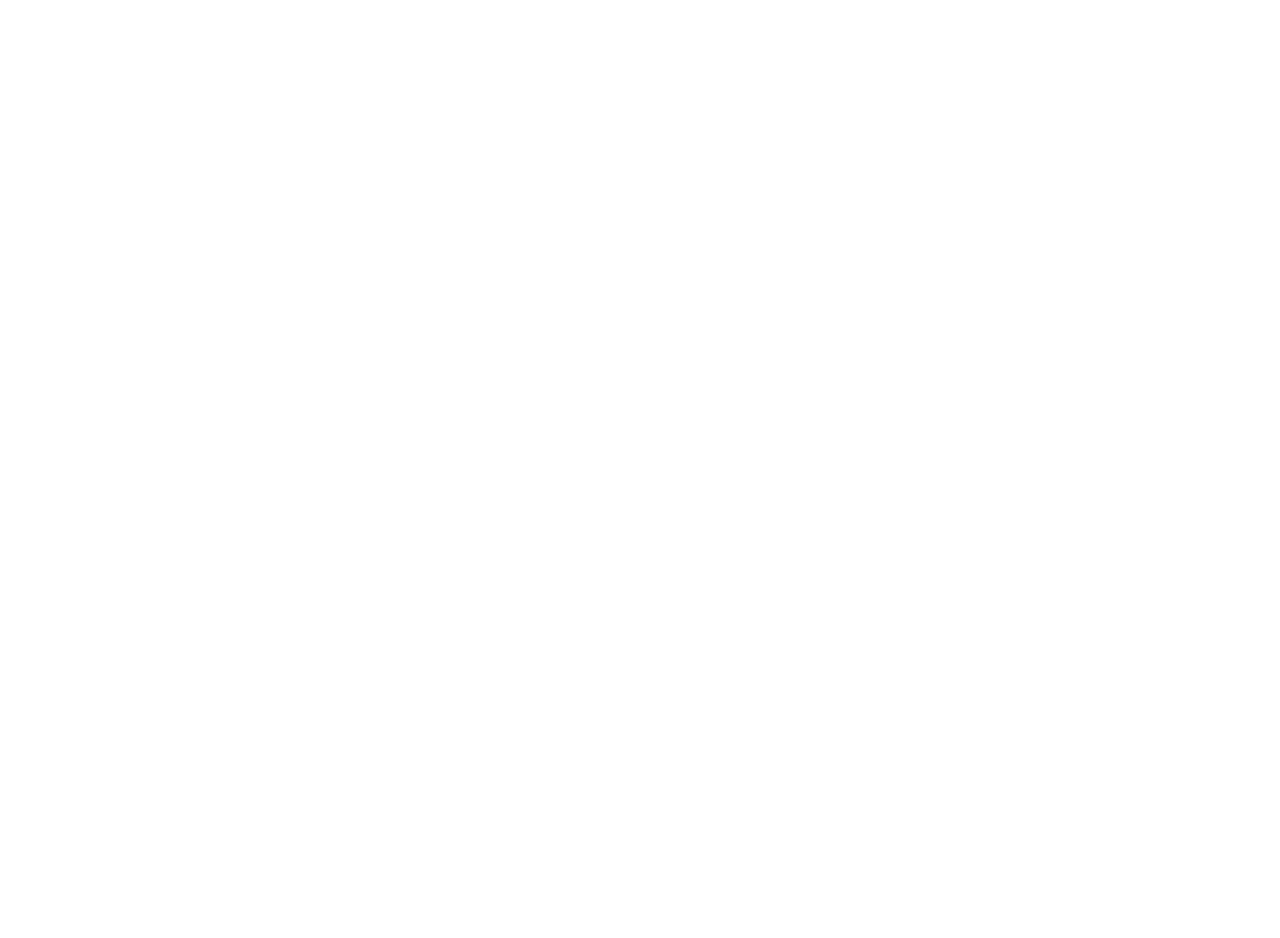
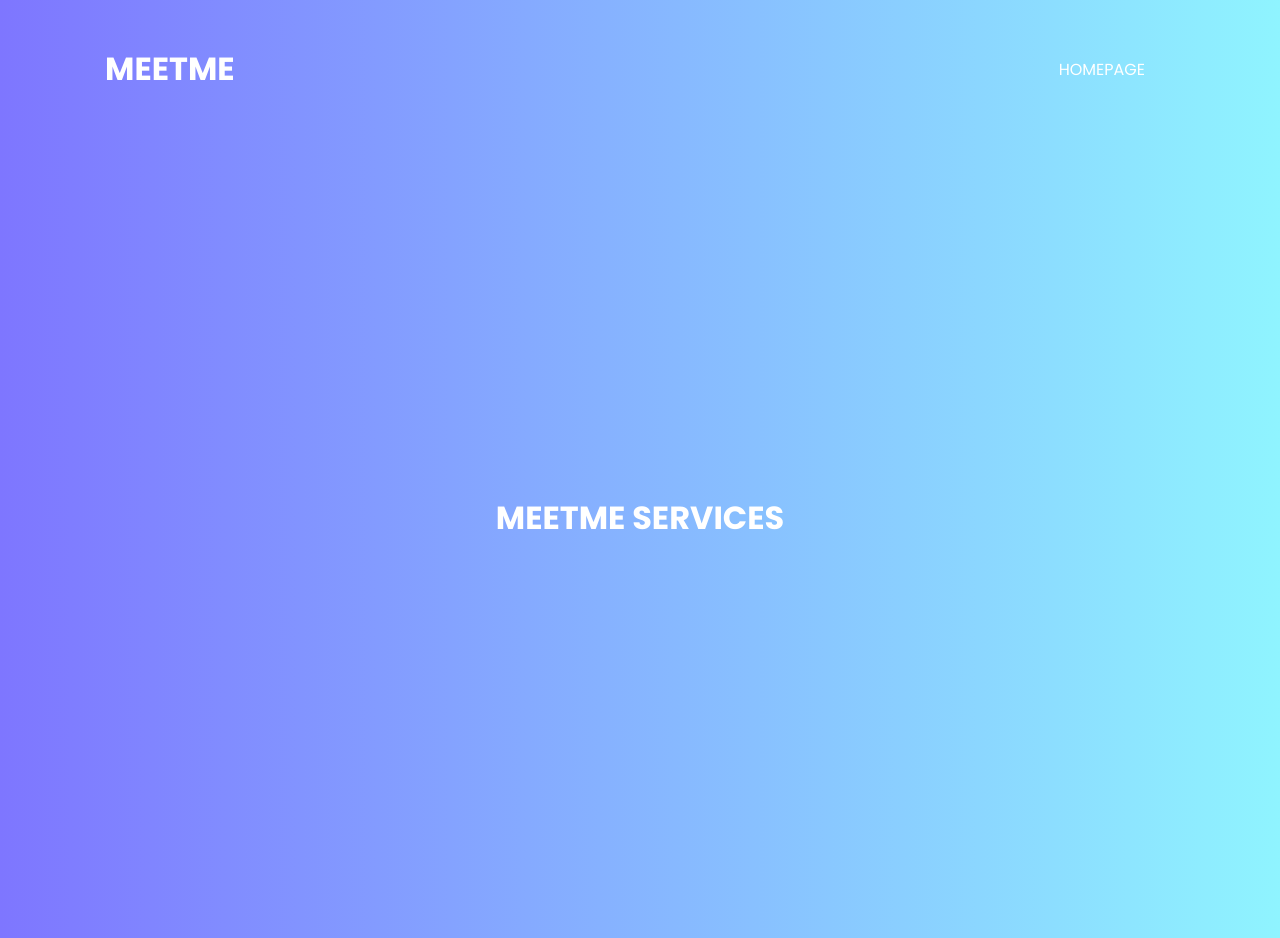
Before and after one commit to ArsenGabrielyan/loginproject, a React (Create React App) app: page /service in a window 1280 px wide. Before the commit this address had no page. Before the commit the page ends 800 px from the top, so only its background shows below. Built offline with nearby package versions, Linux system fonts and the light colour scheme; sample sign-in values are in the browser's storage.

Commit message:
Fixed Some Bugs and Added Admin Permission

```diff
--- a/src/App.js
+++ b/src/App.js
@@ -4,6 +4,8 @@
 import SignInPage from './components/SignIn';
 import Home from './components/Home';
 import ProfilePage from './components/Profile';
+import AdminService from './components/AdminService';
+import AdminPages from './components/AdminPages';
 
 function App() {
   return (
@@ -13,6 +15,8 @@
         <Route path='/signin' element={ <SignInPage />} />
         <Route path="/" element={<Home />} />
         <Route path='/profile' element={<ProfilePage />} />
+        <Route path="/service" element={<AdminService />} />
+        <Route path='/pages' element={<AdminPages />} />
       </Routes>
     </div>
   );
--- a/src/App.scss
+++ b/src/App.scss
@@ -233,6 +233,7 @@
     cursor: pointer;
   }
 }
+.radioText{padding-left: 15px;}
 @media screen and (max-width: 1024px){
   .grid{grid-template-columns: auto 550px;}
   .bg{background-size: cover;}
--- /dev/null
+++ b/src/components/AdminPages.jsx
@@ -0,0 +1,39 @@
+import { useRef } from "react";
+import { Link, Navigate } from "react-router-dom";
+import { users } from "./Profile";
+
+function AdminPages(){
+     const navbarRef = useRef(null);
+     const togglerRef = useRef(null);
+     const headerRef = useRef(null);
+     function handleClick(){
+          navbarRef.current.classList.toggle("active")
+          togglerRef.current.classList.toggle("active")
+          headerRef.current.classList.toggle("active")
+     }
+     return(
+          <>
+          {users.isAdmin !== false ? (
+               <div className="profile-page">
+               <header className="profileHeader2" ref={headerRef}>
+               <div className="left">
+                   <h1 className="logo">MEETME</h1>
+               </div>
+               <div className="right" ref={navbarRef}>
+                   <ul className="linkList">
+                        <li className="linkItem"><Link to="/profile" className="link">HOMEPAGE</Link></li>
+                   </ul>
+               </div>
+               <span className="toggleIcon" ref={togglerRef} onClick={handleClick}>
+                   <span></span><span></span><span></span>
+               </span>
+          </header>
+          <div className="homeContainer">
+               <h1>MEETME PAGES</h1>
+          </div>
+          </div>) : <Navigate to="/profile" replace/>}
+          </>
+     )
+}
+
+export default AdminPages
--- /dev/null
+++ b/src/components/AdminService.jsx
@@ -0,0 +1,39 @@
+import { useRef } from "react";
+import { Link, Navigate } from "react-router-dom";
+import { users } from "./Profile";
+
+function AdminService(){
+     const navbarRef = useRef(null);
+     const togglerRef = useRef(null);
+     const headerRef = useRef(null);
+     function handleClick(){
+          navbarRef.current.classList.toggle("active")
+          togglerRef.current.classList.toggle("active")
+          headerRef.current.classList.toggle("active")
+     }
+     return(
+          <>
+          {users.isAdmin !== false ? (
+               <div className="profile-page">
+               <header className="profileHeader2" ref={headerRef}>
+               <div className="left">
+                   <h1 className="logo">MEETME</h1>
+               </div>
+               <div className="right" ref={navbarRef}>
+                   <ul className="linkList">
+                        <li className="linkItem"><Link to="/profile" className="link">HOMEPAGE</Link></li>
+                   </ul>
+               </div>
+               <span className="toggleIcon" ref={togglerRef} onClick={handleClick}>
+                   <span></span><span></span><span></span>
+               </span>
+          </header>
+          <div className="homeContainer">
+                   <h1>MEETME SERVICES</h1>
+              </div>
+          </div>) : <Navigate to="/profile" replace/>}
+          </>
+     )
+}
+
+export default AdminService
--- a/src/components/Profile.jsx
+++ b/src/components/Profile.jsx
@@ -2,9 +2,9 @@
 import React from "react";
 import ProfileHeader from "./profile/ProfileHeader";
 import AuthService from "../services/authService";
-import { useNavigate } from "react-router-dom";
+import { Navigate, useNavigate } from "react-router-dom";
 
-let users = JSON.parse(localStorage.getItem("user"));
+export let users = JSON.parse(localStorage.getItem("user"));
 
 function ProfilePage(){
      const navigate = useNavigate()
@@ -14,7 +14,8 @@
           users = {}
      }
      return(
-          <div className="profile-page">
+          <>
+               {users!==null ? (<div className="profile-page">
                <ProfileHeader />
                <div className="toCenter">
                <div className="profile-info">
@@ -38,7 +39,8 @@
                     </div>
                </div>
                </div>
-          </div>
+          </div>) : <Navigate to="/signin" replace/>}
+          </>
      )
 }
 
--- a/src/components/SignUpForm.jsx
+++ b/src/components/SignUpForm.jsx
@@ -12,7 +12,8 @@
           agreed: false,
           birthDate: "",
           phone: "",
-          selectedFile: ""
+          selectedFile: "",
+          isAdmin: false,
      })
      const [isValid, setIsValid] = useState({
           isValidName: false,
@@ -37,9 +38,7 @@
           msgFile: ""
      })
      const [successful, setSuccessful] = useState(false)
-
      const fileInput = useRef(null)
-
      function resetForm(){
           let resetValues = {
                name: "",
@@ -50,7 +49,8 @@
                agreed: false,
                birthDate: "",
                phone: "",
-               selectedFile: ""
+               selectedFile: "",
+               isAdmin: false,
           }
           setFormData(formData => ({
                ...formData,
@@ -59,6 +59,9 @@
      }
      function handleChange(e){
           setFormData({...formData, [e.target.name]: e.target.value})
+     }
+     function handleChangeCheckbox(e){
+          setFormData({...formData, [e.target.name]: e.target.checked})
      }
      async function handleChangeFile(){
           const files = fileInput.current?.files[0]
@@ -125,7 +128,7 @@
                msgFile: isFileValid ? "" : "Invalid File"
           })
           if(isValid.isValidFile && isValid.isValidName && isValid.isValidEmail && isValid.isValidUsername && isValid.isValidDate && isValid.isValidPhone && isValid.isValidPass && isValid.isPassConfirmed && isValid.isCheckboxChecked){
-               AuthService.register(formData.selectedFile,formData.name,formData.email,formData.username,formData.birthDate,formData.phone,formData.pass,formData.confirmPass,formData.agreed)
+               AuthService.register(formData.selectedFile,formData.name,formData.email,formData.username,formData.birthDate,formData.phone,formData.pass,formData.confirmPass,formData.agreed, formData.isAdmin)
                e.target.reset()
                resetForm()
           }
@@ -172,8 +175,13 @@
                <input type="password" name="confirmPass" id="confirmPassword" placeholder="****************" className="inputBox" onChange={handleChange} value={formData.confirmPass}/>
                <span className="agreedCheckBox">
                     <p className="validError">{msg.msgCheckbox}</p>
-                    <input type="checkbox" name="agreed" className="agreeCheck" checked={formData.agreed} onChange={handleChange}/>
+                    <input type="checkbox" name="agreed" className="agreeCheck" checked={formData.agreed} onChange={handleChangeCheckbox}/>
                     <label htmlFor="agreed" className="agreeText">I agree to the <span className="midBold">Terms of User</span></label>
+               </span>
+               <br/>
+               <span className="agreedCheckBox">
+                    <input type="checkbox" name="isAdmin" className="agreeCheck" checked={formData.isAdmin} onChange={handleChangeCheckbox}/>
+                    <label htmlFor="IsAdmin" className="agreeText">Are you an Administrator of This Application?</label>
                </span>
                <button type="submit" className="loginBtn">Sign Up</button>
                     </>
--- a/src/components/profile/ProfileHeader.jsx
+++ b/src/components/profile/ProfileHeader.jsx
@@ -1,5 +1,6 @@
 import {useRef} from "react";
 import {Link} from "react-router-dom"
+import { users } from "../Profile";
 
 function ProfileHeader(){
      const navbarEl = useRef(null);
@@ -19,8 +20,12 @@
                     <ul className="linkList">
                          <li className="linkItem"><Link to="/profile" className="link">HOME</Link></li>
                          <li className="linkItem"><Link to="/profile" className="link">ABOUT</Link></li>
-                         <li className="linkItem"><Link to="/profile" className="link">SERVICES</Link></li>
-                         <li className="linkItem"><Link to="/profile" className="link">PAGES</Link></li>
+                         {users.isAdmin && (
+                            <>
+                              <li className="linkItem"><Link to="/service" className="link">SERVICES</Link></li>
+                              <li className="linkItem"><Link to="/pages" className="link">PAGES</Link></li>
+                            </>
+                         )}
                          <li className="linkItem"><Link to="/profile" className="link">BLOG</Link></li>
                          <li className="linkItem"><Link to="/profile" className="link">CONTACT</Link></li>
                     </ul>
--- a/src/services/authService.js
+++ b/src/services/authService.js
@@ -1,7 +1,7 @@
 const dbUrl = "http://localhost:3010/users"
 
-const register = (file, fullName, email, username, date, phone, password, confirmPassword, isChecked) =>{
-     const formSignUpObj = {file,fullName,email,username,date,phone,password, confirmPassword, isChecked}
+const register = (file, fullName, email, username, date, phone, password, confirmPassword, isChecked, isAdmin) =>{
+     const formSignUpObj = {file,fullName,email,username,date,phone,password, confirmPassword, isChecked, isAdmin}
      fetch(dbUrl,{
           method: "POST",
           headers: {"Content-Type": "application/json"},
```
